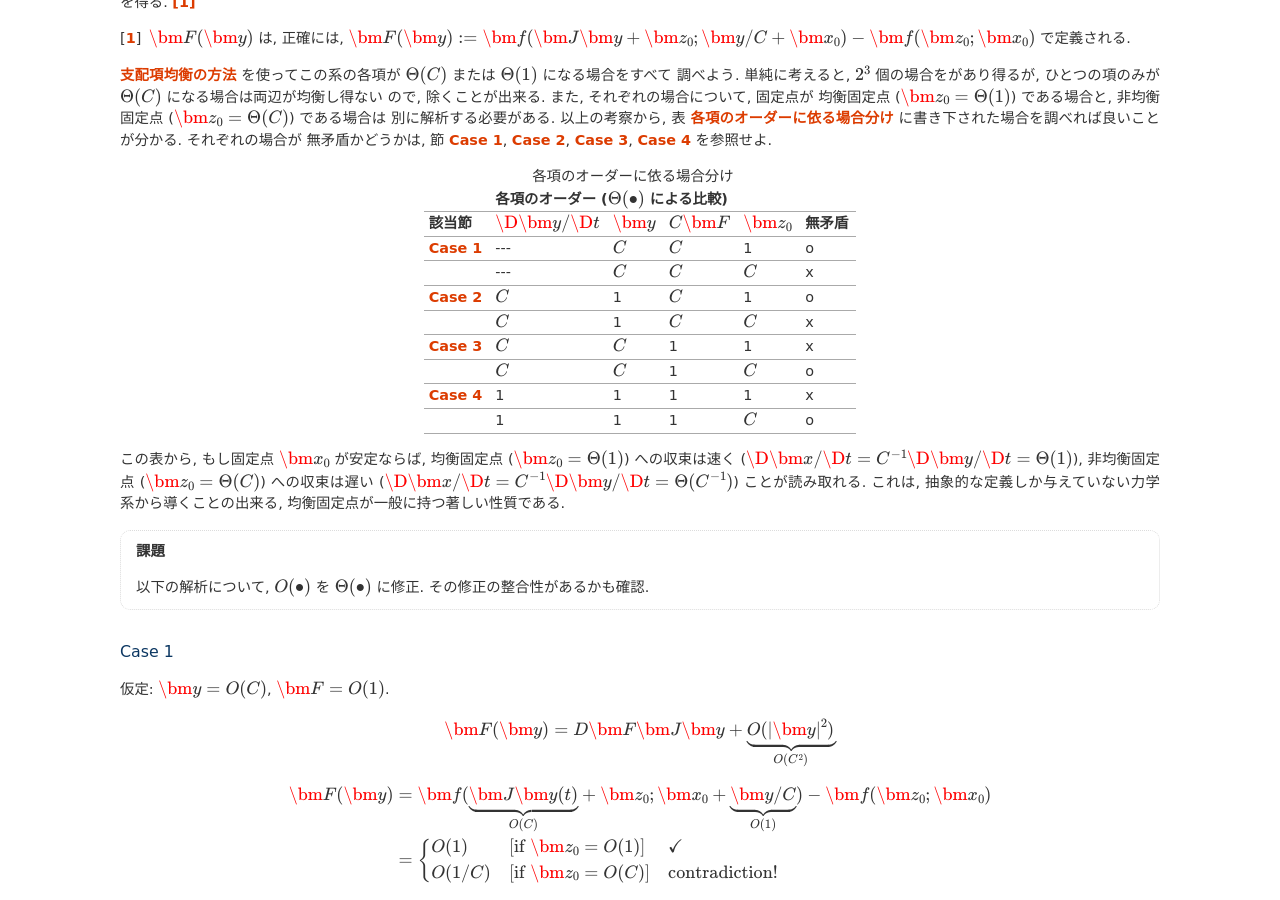
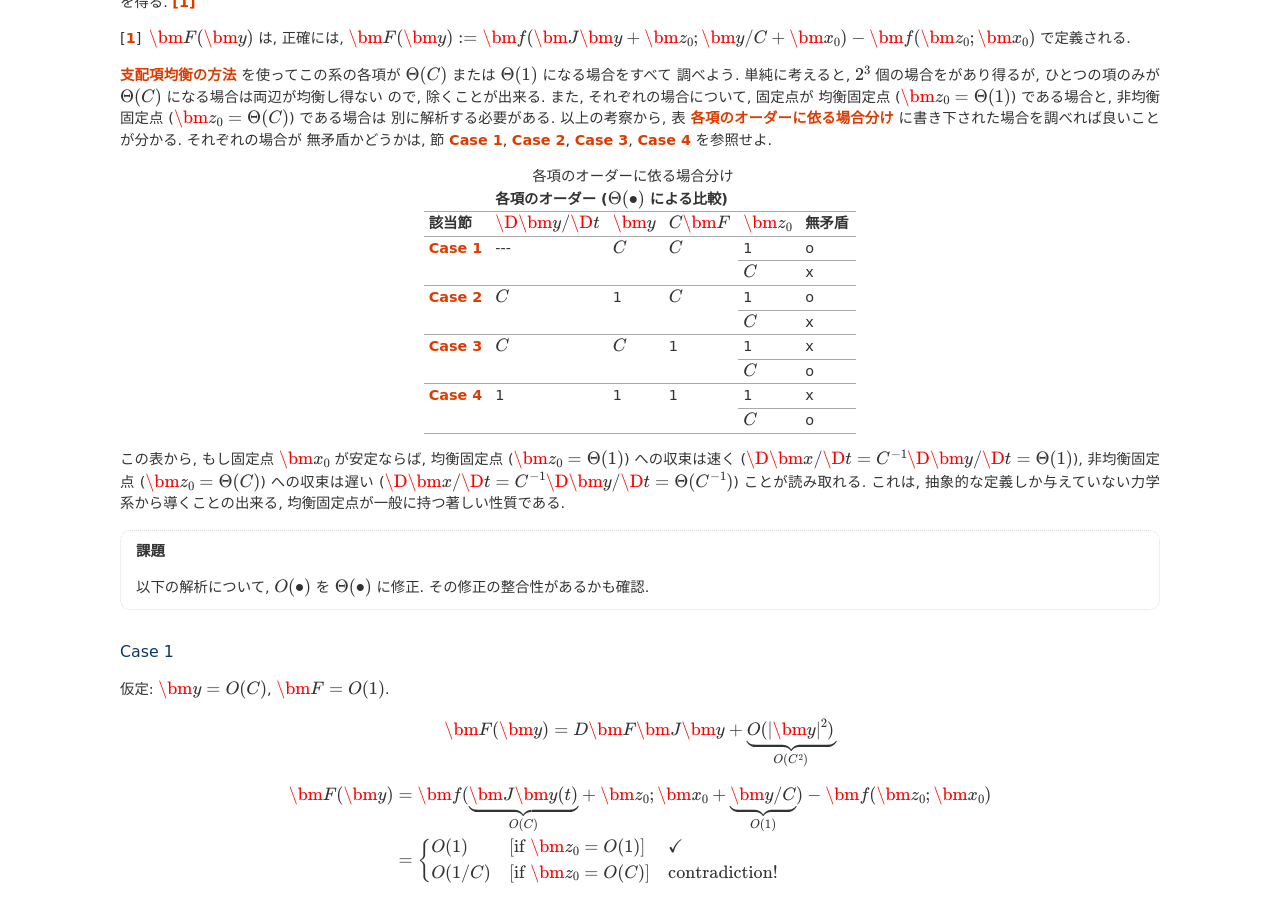
Before and after one commit to tkf/balance-tutorial-ja, a Sphinx documentation site: the page built from source/balance_network/strong_feedback_system.rst, in a window 1280 px wide and 900 px high, scrolled down 1316 px. Built offline with Sphinx 7.4.7, drawn with Linux system fonts in a browser that asks for light colours; formulas are drawn with MathJax 3.

Commit message:
ASCII table の見た目をシンプルに

```diff
--- a/source/balance_network/strong_feedback_system.rst
+++ b/source/balance_network/strong_feedback_system.rst
@@ -121,20 +121,20 @@
    | |section| | |dy|      | |y|       | |CF|      | |z0|      | |check|   |
    +===========+===========+===========+===========+===========+===========+
    | `Case 1`_ | ---       | |c|       | |c|       | |1|       | |yes|     |
-   +-----------+-----------+-----------+-----------+-----------+-----------+
-   |           | ---       | |c|       | |c|       | |c|       | |no|      |
+   |           |           |           |           +-----------+-----------+
+   |           |           |           |           | |c|       | |no|      |
    +-----------+-----------+-----------+-----------+-----------+-----------+
    | `Case 2`_ | |c|       | |1|       | |c|       | |1|       | |yes|     |
-   +-----------+-----------+-----------+-----------+-----------+-----------+
-   |           | |c|       | |1|       | |c|       | |c|       | |no|      |
+   |           |           |           |           +-----------+-----------+
+   |           |           |           |           | |c|       | |no|      |
    +-----------+-----------+-----------+-----------+-----------+-----------+
    | `Case 3`_ | |c|       | |c|       | |1|       | |1|       | |no|      |
-   +-----------+-----------+-----------+-----------+-----------+-----------+
-   |           | |c|       | |c|       | |1|       | |c|       | |yes|     |
+   |           |           |           |           +-----------+-----------+
+   |           |           |           |           | |c|       | |yes|     |
    +-----------+-----------+-----------+-----------+-----------+-----------+
    | `Case 4`_ | |1|       | |1|       | |1|       | |1|       | |no|      |
-   +-----------+-----------+-----------+-----------+-----------+-----------+
-   |           | |1|       | |1|       | |1|       | |c|       | |yes|     |
+   |           |           |           |           +-----------+-----------+
+   |           |           |           |           | |c|       | |yes|     |
    +-----------+-----------+-----------+-----------+-----------+-----------+
 
 .. |order-columns| replace:: 各項のオーダー (:math:`\Theta(\bullet)` による比較)
```
